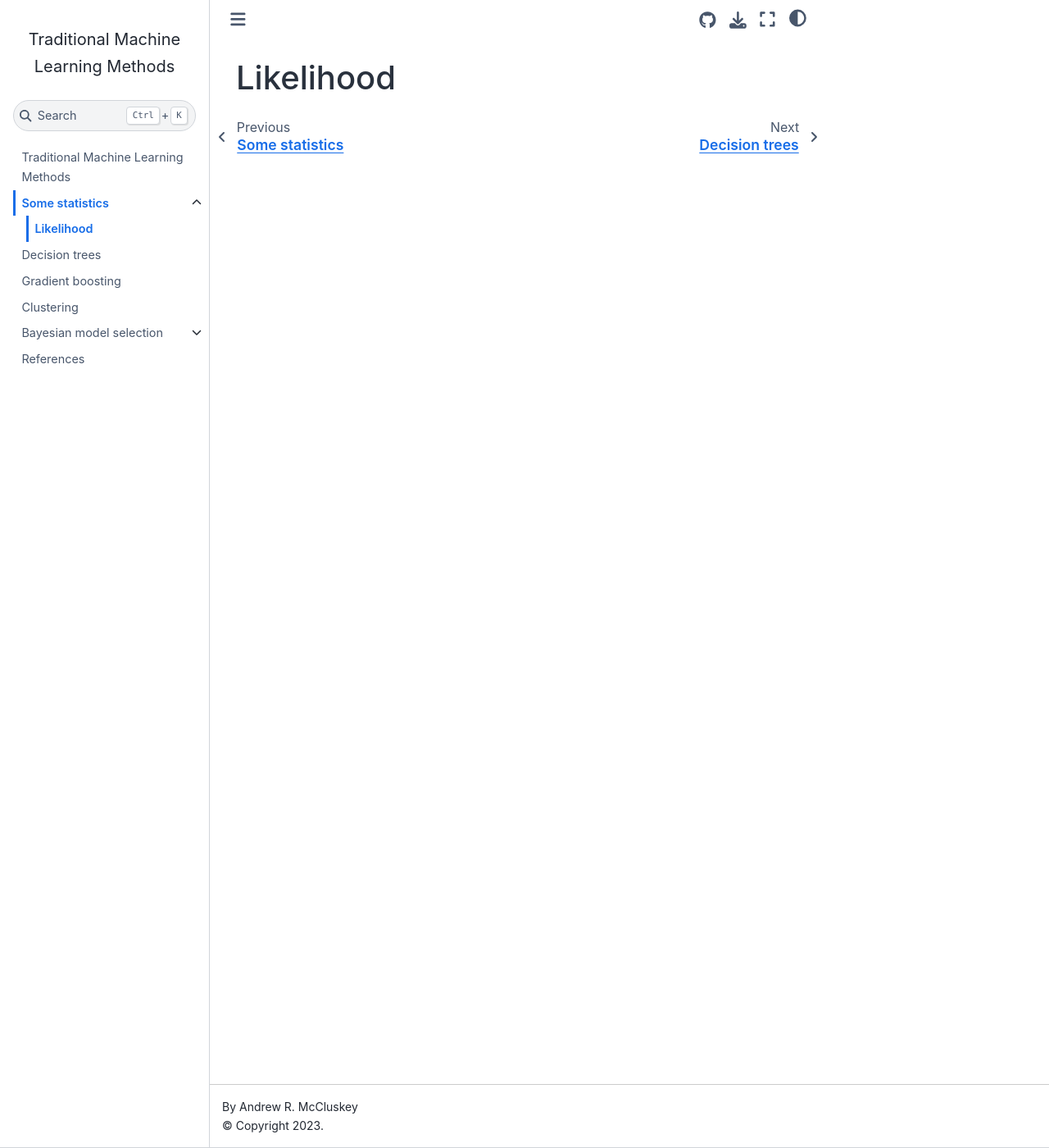
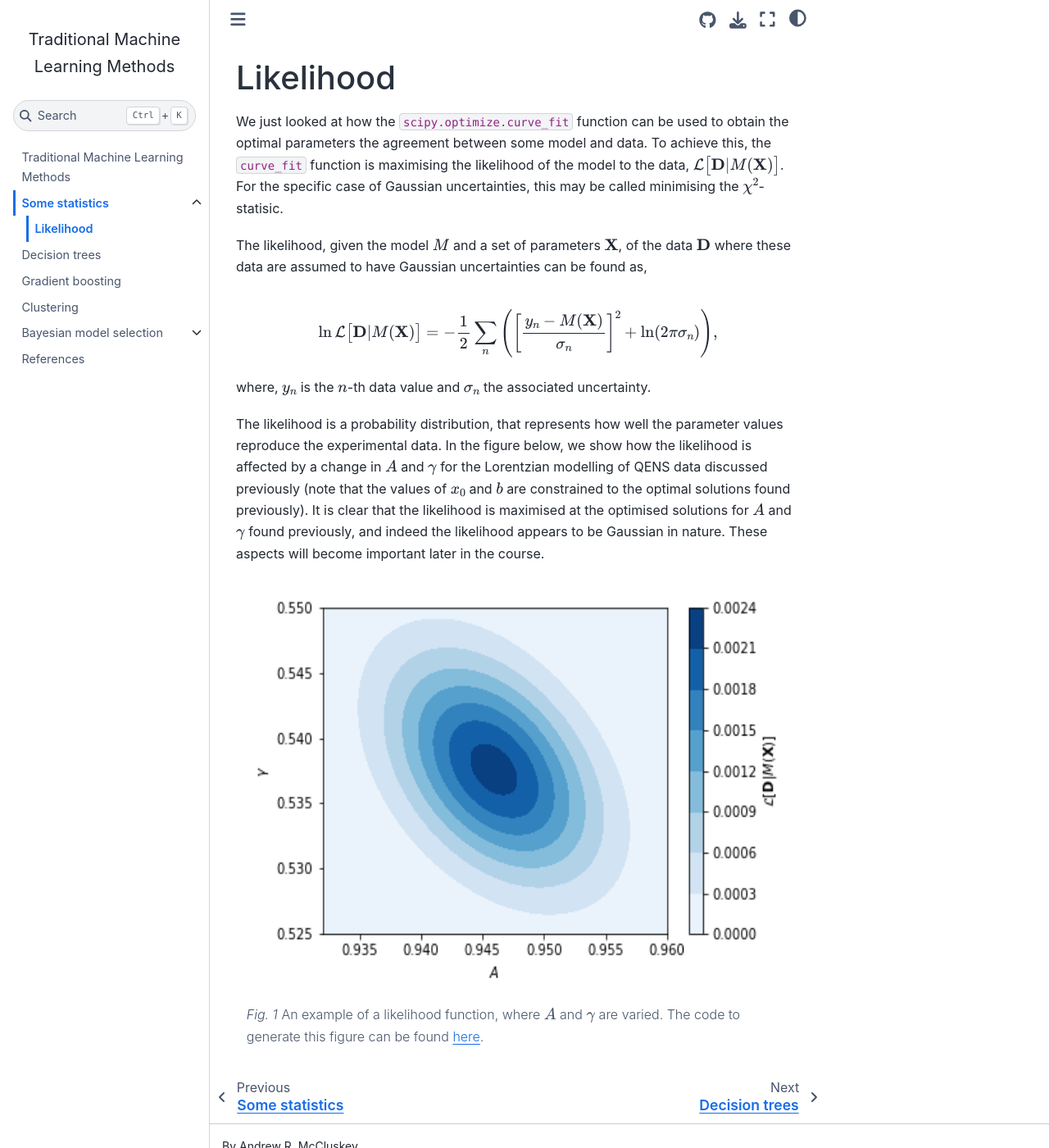
Before and after one commit to arm61/trad_ml_methods, a Jupyter Book: the page built from likelihood.md, in a window 1280 px wide and 1400 px high. Shown: the whole window at 82% size. Built offline with Jupyter Book 1.0.4 settings and Sphinx 7.4.7 and the Sphinx Book theme 1.1.4, drawn with Linux system fonts in a browser that asks for light colours; pages that are not in the unit, such as notebooks, are missing from menus.

````diff
--- /dev/null
+++ b/likelihood.md
@@ -0,0 +1,24 @@
+# Likelihood
+
+We just looked at how the `scipy.optimize.curve_fit` function can be used to obtain the optimal parameters the agreement between some model and data.
+To achieve this, the `curve_fit` function is maximising the likelihood of the model to the data, $\mathcal{L}\big[\mathbf{D} | M(\mathbf{X})\big]$.
+For the specific case of Gaussian uncertainties, this may be called minimising the $\chi^2$-statisic.
+
+The likelihood, given the model $M$ and a set of parameters $\mathbf{X}$, of the data $\mathbf{D}$ where these data are assumed to have Gaussian uncertainties can be found as,
+
+$$ \ln\mathcal{L}\big[\mathbf{D} | M(\mathbf{X})\big] = -\frac{1}{2} \sum_n\Bigg({\bigg[\frac{y_n - M(\mathbf{X})}{\sigma_n}\bigg]^2 + \ln(2\pi\sigma_n)\Bigg)}, $$
+
+where, $y_n$ is the $n$-th data value and $\sigma_n$ the associated uncertainty.
+
+The likelihood is a probability distribution, that represents how well the parameter values reproduce the experimental data.
+In the figure below, we show how the likelihood is affected by a change in $A$ and $\gamma$ for the Lorentzian modelling of QENS data discussed previously (note that the values of $x_0$ and $b$ are constrained to the optimal solutions found previously).
+It is clear that the likelihood is maximised at the optimised solutions for $A$ and $\gamma$ found previously, and indeed the likelihood appears to be Gaussian in nature.
+These aspects will become important later in the course.
+
+```{figure} likelihood_plot.png
+---
+height: 500
+name: likelihood-plot
+---
+An example of a likelihood function, where $A$ and $\gamma$ are varied. The code to generate this figure can be found [here](./likelihood_code).
+```
````
Also changed, not shown: lorentzian.txt (+45 -45 lines), likelihood.ipynb (deleted), likelihood_code.ipynb (added), likelihood_plot.png (added), some_stats.ipynb.
